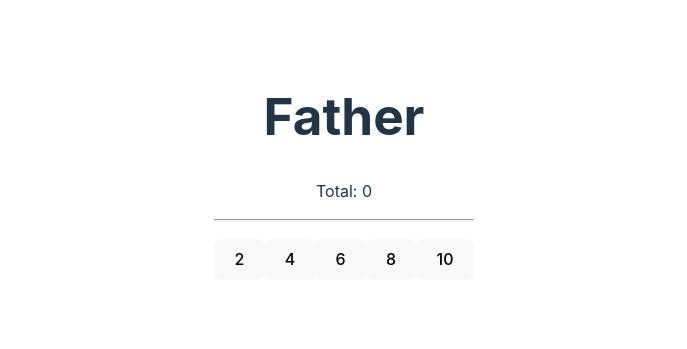
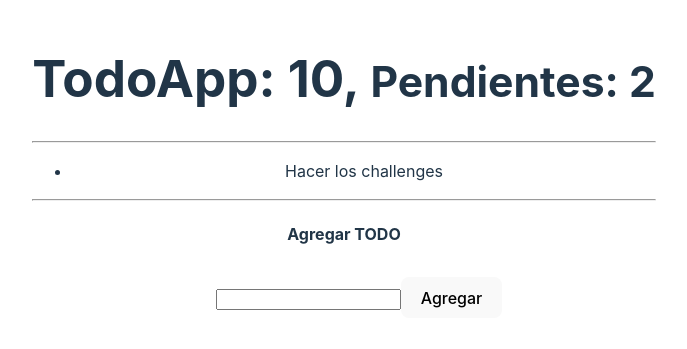
Before and after one commit to Felipe-Aristizabal00/Homeworks, a React (Vite) app in the folder Challenges/: page / in a window 1280 px wide. Shown: the part 233-582 px from the top of the page, without its empty margins (296-983 px from the left). Built offline with nearby package versions, Linux system fonts and the light colour scheme.

Commit message:
Archivos que contienen el challenge 10 completado

```diff
--- /dev/null
+++ b/Challenges/src/Challenge10/TodoAdd.jsx
@@ -0,0 +1,29 @@
+import React, { useState } from "react";
+
+export const TodoAdd = (props) => {
+	const handleNewTodo = props.handleNewTodo;
+
+	const [TODOtitle, setTODOtitle] = useState("");
+
+	const agregarTODO = (event) => {
+		event.preventDefault();
+		const newTODO = {
+			id: new Date().getTime(),
+			description: TODOtitle,
+			done: false,
+		};
+		handleNewTodo(newTODO);
+		setTODOtitle("");
+	};
+
+	return (
+		<div>
+			<hr />
+			<h4> Agregar TODO </h4>
+			<form onSubmit={agregarTODO}>
+				<input onChange={(event) => setTODOtitle(event.target.value)}></input>
+				<button type="submit"> Agregar </button>
+			</form>
+		</div>
+	);
+};
--- /dev/null
+++ b/Challenges/src/Challenge10/TodoApp.jsx
@@ -0,0 +1,42 @@
+import React, { useReducer } from "react";
+import { TodoList } from "./TodoList";
+import { TodoAdd } from "./TodoAdd";
+import { TodoReducer } from "./TodoReducer";
+import "../App.css";
+
+const initialState = [
+	{
+		id: new Date().getTime(),
+		description: "Hacer los challenges",
+		done: false,
+	},
+];
+
+export const TodoApp = () => {
+	const [todos, dispatchTodo] = useReducer(TodoReducer, initialState);
+
+	const handleNewTodo = (todo) => {
+		const action = {
+			type: "[TODO] ADD TODO",
+			payload: todo,
+		};
+		dispatchTodo(action);
+	};
+
+	return (
+		<>
+			<h1>
+				TodoApp: 10, <small> Pendientes: 2 </small>
+			</h1>
+			<hr />
+			<div>
+				<div>
+					<TodoList todos={todos} />
+				</div>
+				<div>
+					<TodoAdd handleNewTodo={handleNewTodo} />
+				</div>
+			</div>
+		</>
+	);
+};
--- /dev/null
+++ b/Challenges/src/Challenge10/TodoList.jsx
@@ -0,0 +1,15 @@
+import React from "react";
+
+export const TodoList = (props) => {
+	const todos = props.todos;
+
+	return (
+		<div>
+			<ul>
+				{todos.map((td) => {
+					return <li key={td.id}> {td.description} </li>;
+				})}
+			</ul>
+		</div>
+	);
+};
--- /dev/null
+++ b/Challenges/src/Challenge10/TodoReducer.jsx
@@ -0,0 +1,8 @@
+export const TodoReducer = (initialState, action) => {
+	switch (action.type) {
+		case "[TODO] ADD TODO":
+			return [...initialState, action.payload];
+		default:
+			return initialState;
+	}
+};
--- a/Challenges/src/Challenge9/Father.jsx
+++ /dev/null
@@ -1,23 +0,0 @@
-import React, { useCallback, useState } from "react";
-import { Son } from "./Son";
-import "../App.css";
-
-export const Father = () => {
-	const list = [2, 4, 6, 8, 10];
-	const [valor, setValor] = useState(0);
-
-	const increment = useCallback((num) => {
-		setValor(valor + num);
-	}, []);
-	return (
-		<div>
-			<h1> Father </h1>
-			<p> Total: {valor} </p>
-			<hr />
-
-			{list.map((n, idx) => {
-				return <Son key={idx} numero={n} increment={increment} />;
-			})}
-		</div>
-	);
-};
--- a/Challenges/src/Challenge9/Son.jsx
+++ /dev/null
@@ -1,13 +0,0 @@
-import React, { memo } from "react";
-
-export const Son = memo(({ numero, increment }) => {
-	console.log("again reloaded...");
-	return (
-		<button
-			onClick={() => {
-				increment(numero);
-			}}>
-			{numero}
-		</button>
-	);
-});
--- a/Challenges/src/main.jsx
+++ b/Challenges/src/main.jsx
@@ -1,10 +1,10 @@
 import React from "react";
 import ReactDOM from "react-dom/client";
-import { Father } from "./Challenge9/Father";
+import { TodoApp } from "./Challenge10/TodoApp";
 import "./index.css";
 
 ReactDOM.createRoot(document.getElementById("root")).render(
 	<>
-		<Father />
+		<TodoApp />
 	</>
 );
```
